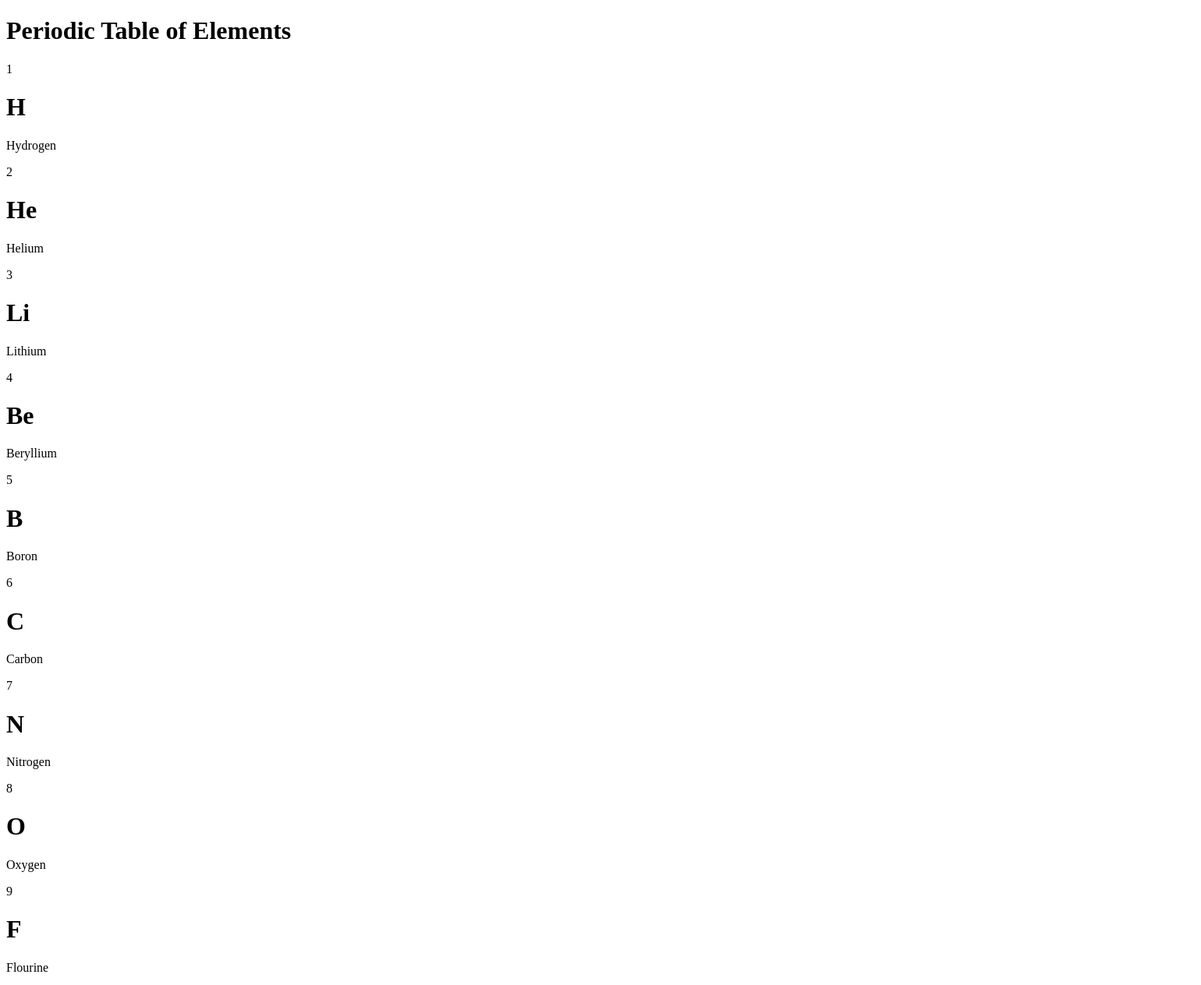
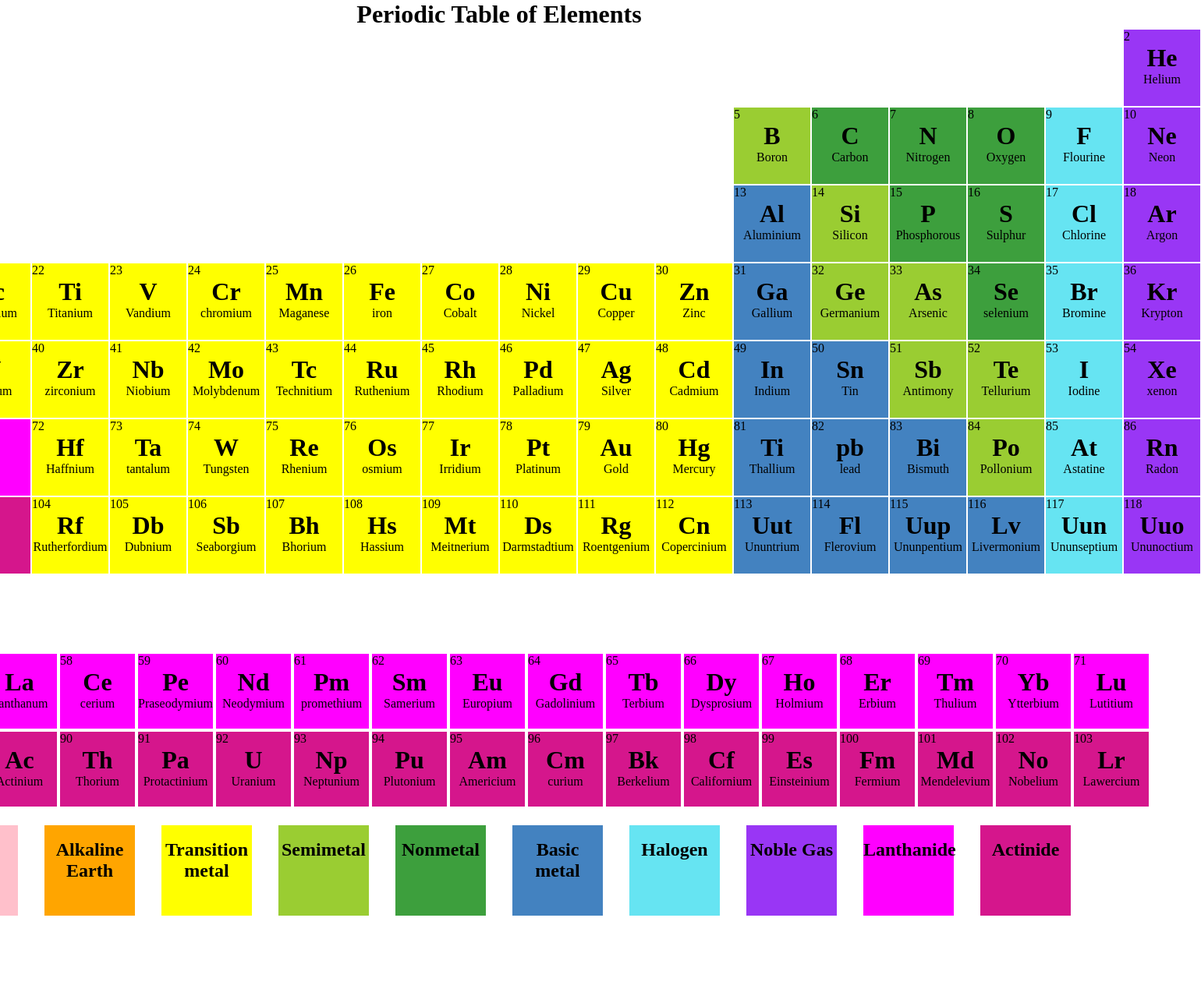
Before and after one commit to sahilbwa/Peroidic-table, a plain HTML site: page index.html in a window 1280 px wide. Shown: the top 1264 px of the page at 78% size, 1540 px wide, since content can reach past the window. After the commit the page ends 1177 px from the top, so only its background shows below. Drawn offline with Linux system fonts and the light colour scheme.

Commit message:
second commit

```diff
--- a/index.html
+++ b/index.html
@@ -4,7 +4,111 @@
     <meta charset="UTF-8">
     <meta name="viewport" content="width=device-width, initial-scale=1.0">
     <title>Document</title>
-    <link rel="stylesheet" href="style1.css">
+
+    <style>
+      *{
+    padding: 0;
+    margin: 0;
+
+}
+h1{
+    text-align: center;
+}
+h2{
+    text-align: center;
+
+
+}
+p{
+    text-align: center;
+}
+.pink{
+    background-color: pink;
+}
+.orange{
+    background-color: orange;
+}
+.yellow{
+    background-color: yellow;
+}
+.yellowgreen{
+    background-color: yellowgreen;
+}
+.blue{
+    background-color: rgb(67, 130, 192);
+}
+.green{
+    background-color: rgb(61, 159, 61);
+}
+.bluee{
+    background-color: rgb(102, 228, 242);
+}
+.purple{
+    background-color: rgb(153, 54, 245);
+}
+.voilet{
+    background-color: rgb(255, 0, 255);
+}
+.voilet1{
+    background-color: rgb(213, 22, 140);
+}
+.container{
+    display: grid;
+
+    grid-template-columns: repeat(18,100px);
+    grid-template-rows: repeat(8,100px );
+    justify-content: center;
+
+
+}
+.box{
+    border: 1px solid white;
+
+}
+.box2{
+    border: 2px solid white;
+    grid-column-start: 2;
+    grid-column-end: 18;
+    grid-column: span(16);
+
+}.box6{
+    grid-column-start: 3;
+    grid-column-end:13 ;
+    grid-column: span(10);
+    border: 2px solid white;
+
+}.box15{
+    grid-column-start: 3;
+    grid-column-end:13 ;
+    grid-column: span(10);
+    border: 2px solid white;
+}
+.container2{
+    display: grid;
+
+    grid-template-columns:170px repeat(15,100px);
+    grid-template-rows: repeat(2,100px);
+    justify-content: center;
+
+}
+.container3{
+    display: grid;
+    grid-template-columns: repeat(10,120px);
+    grid-template-rows: repeat(1,120px);
+    justify-content: center;
+
+    gap: 30px;
+    margin-top: 20px;
+
+}
+.box12{
+    border: 2px solid white;
+}
+.box13{
+    border: 2px solid white ;
+
+}
+    </style>
 </head>
 <body>
     <h1>Periodic Table of Elements</h1>
```
